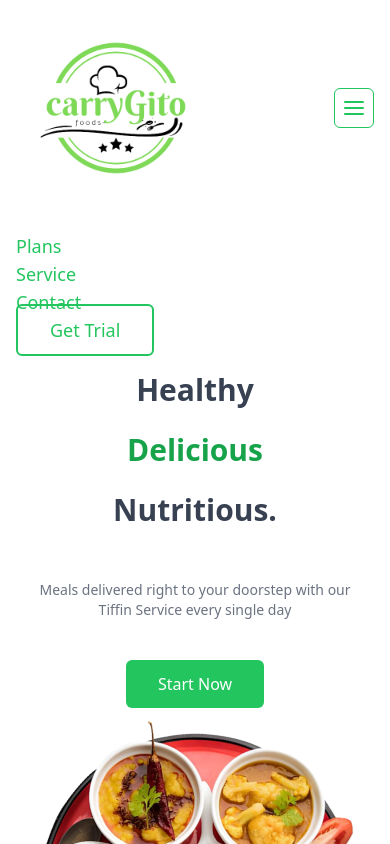
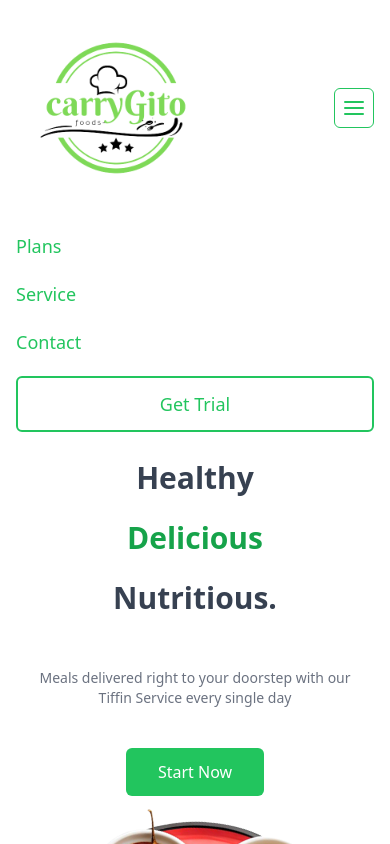
Before and after one commit to thePeeyush/carrygito, a Next.js app: page / in a window 390 px wide. Both pictures are taken after a click on the button 354 px from the left and 108 px from the top of the page. Shown: the top 844 px of the page. Built offline with nearby package versions, Linux system fonts and the light colour scheme.

Commit message:
css update

```diff
--- a/src/components/navbar.jsx
+++ b/src/components/navbar.jsx
@@ -39,40 +39,20 @@ function Navbar() {
           navbarOpen ? "flex" : "hidden"
         }`}
       >
-        <li>
-          <a
-            className="font-medium text-green-500 text-lg hover:text-green-300 transition ease-in-out duration-300 mb-5 lg:mb-0"
-            href="#Plans"
-          >
-            Plans
-          </a>
+        <li className="font-medium text-green-500 text-lg hover:text-green-300 transition ease-in-out duration-300 mb-5 lg:mb-0">
+          <a href="#Plans">Plans</a>
         </li>
 
-        <li>
-          <a
-            className="font-medium text-green-500 text-lg hover:text-green-300 transition ease-in-out duration-300 mb-5 lg:mb-0"
-            href="#Footer"
-          >
-            Service
-          </a>
+        <li className="font-medium text-green-500 text-lg hover:text-green-300 transition ease-in-out duration-300 mb-5 lg:mb-0">
+          <a href="#Footer">Service</a>
         </li>
 
-        <li>
-          <a
-            className="font-medium text-green-500 text-lg hover:text-green-300 transition ease-in-out duration-300 mb-5 lg:mb-0"
-            href="https://wa.me/+918989599699?text=Hi%20CarryGITO"
-          >
-            Contact
-          </a>
+        <li className="font-medium text-green-500 text-lg hover:text-green-300 transition ease-in-out duration-300 mb-5 lg:mb-0">
+          <a href="https://wa.me/+918989599699?text=Hi%20CarryGITO">Contact</a>
         </li>
 
-        <li>
-          <a
-            className="px-8 py-3 font-medium text-green-500 text-lg text-center border-2 border-green-500 rounded-md hover:bg-green-500 hover:text-white transition ease-linear duration-300"
-            href="/form"
-          >
-            Get Trial
-          </a>
+        <li className="px-8 py-3 font-medium text-green-500 text-lg text-center border-2 border-green-500 rounded-md hover:bg-green-500 hover:text-white transition ease-linear duration-300">
+          <a href="/form">Get Trial</a>
         </li>
       </ul>
     </nav>
```
